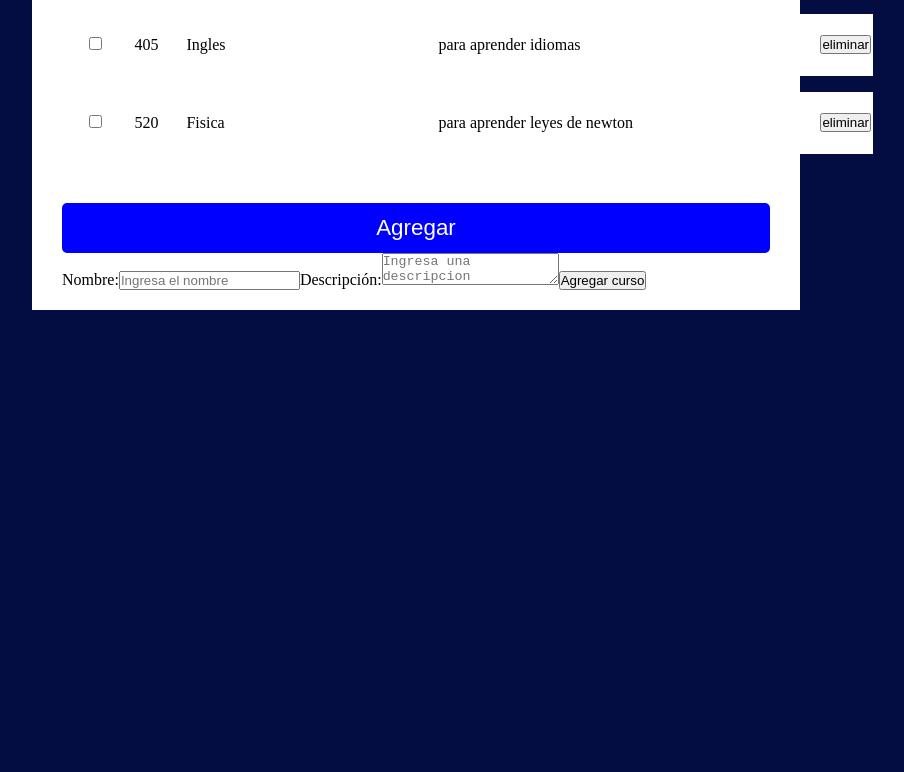
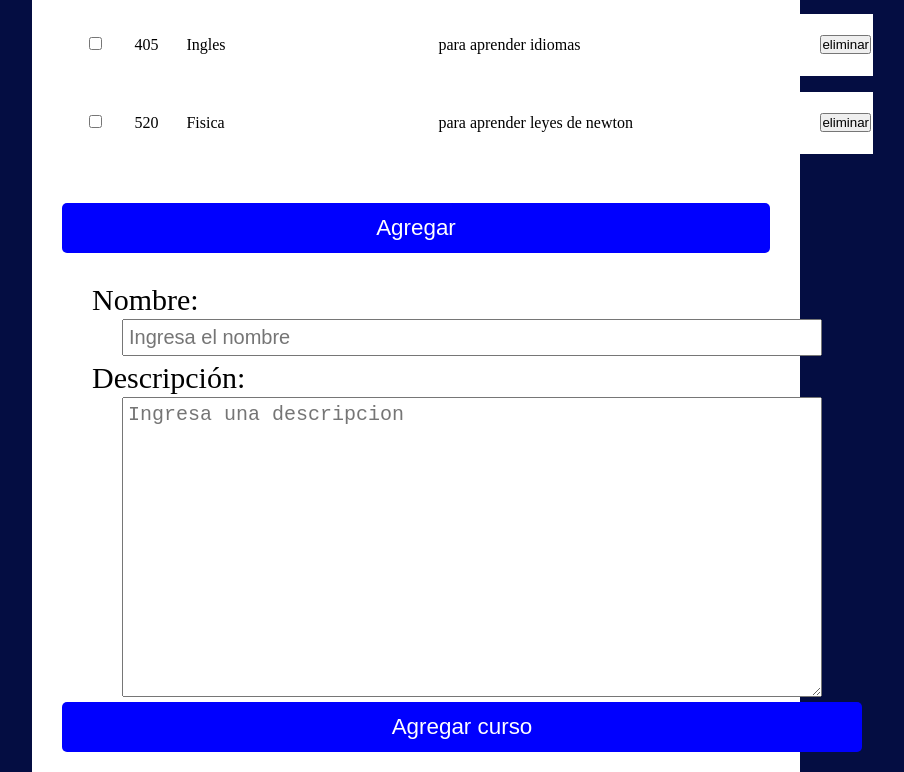
Before and after one commit to SantiagoSantafe/ReactJS, a React (Create React App) app: page / in a window 1280 px wide. Shown: the part 437-1209 px from the top of the page, without its empty margins (224-1128 px from the left). Before the commit the page ends 800 px from the top, so only its background shows below. Built offline with nearby package versions, Linux system fonts and the light colour scheme.

Commit message:
Final del estilo Agregar Curso

```diff
--- a/src/App.jsx
+++ b/src/App.jsx
@@ -41,13 +41,12 @@ export const CourseList = () => {
         name="nombre"
         type="text"
         placeholder="Ingresa el nombre"
+        className="nombreInput"
       ></input>
+      Descripción:
+      <textarea className="descripcionInput" type="text" placeholder="Ingresa una descripcion"></textarea>
     </label>
-    <label>
-      Descripción:
-      <textarea type="text" placeholder="Ingresa una descripcion"></textarea>
-    </label>
-    <button type="submit">Agregar curso</button>
+    <button className="btn" type="submit">Agregar curso</button>
   </form>
   </>)
   }
--- a/src/index.jsx
+++ b/src/index.jsx
@@ -2,6 +2,7 @@ import React from 'react';
 import ReactDOM from 'react-dom/client';
 import { CourseList } from './App';
 import './mainStyle.css';
+import './styleAgregar.css';
 const root = ReactDOM.createRoot(document.getElementById('root'));
 root.render(
   <React.StrictMode>
--- /dev/null
+++ b/src/styleAgregar.css
@@ -0,0 +1,25 @@
+.Agregaritem{
+    width: 800px;
+    margin-top: 30px;
+    display: flex;
+    flex-direction: column;
+}
+label{
+    margin: 0px 0px 0px 30px;
+    display: flex;
+    flex-direction: column;
+    font-size: 30px;
+}
+.nombreInput{
+    width: 700px;
+    margin: 2px 30px 5px;
+    padding: 5px;
+    font-size: 20px;
+}
+.descripcionInput{
+    width: 700px;
+    height: 300px;
+    margin: 2px 30px 5px;
+    padding: 5px;
+    font-size: 20px;
+}
```
